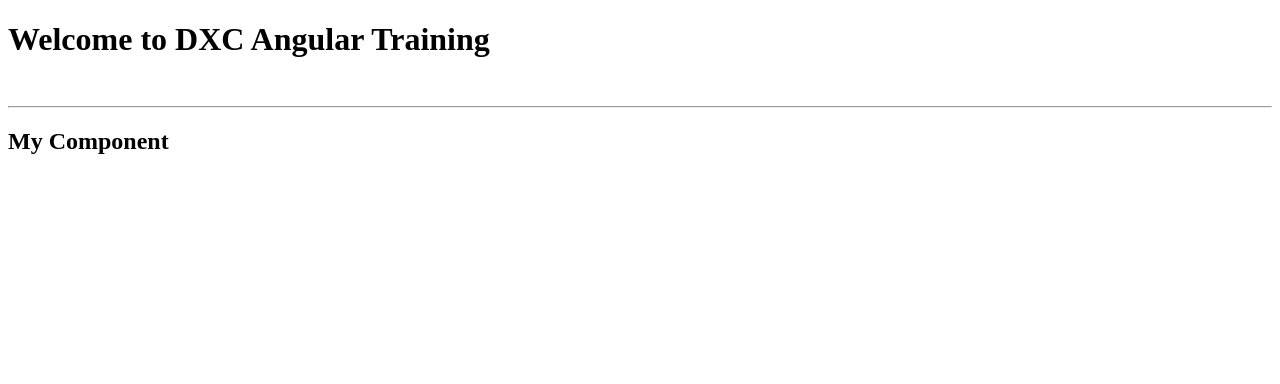
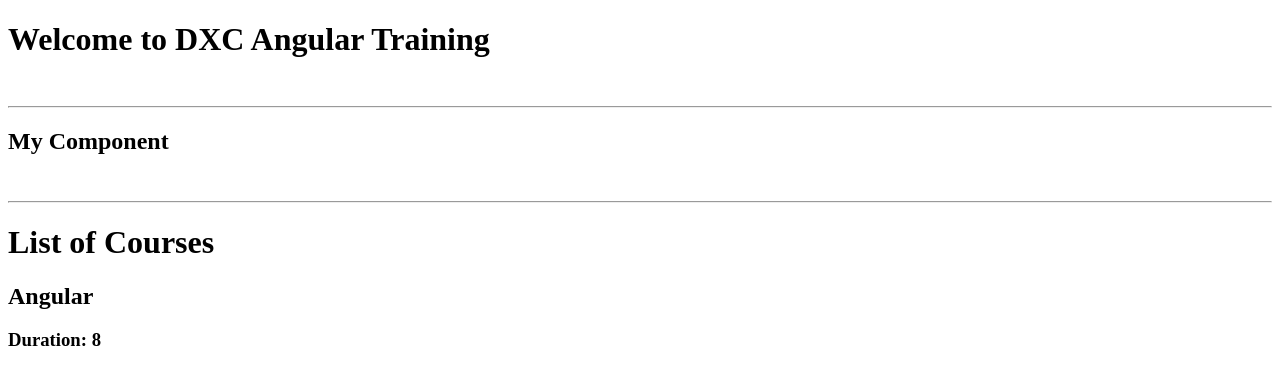
Before and after one commit to codewithz/dxc-angular-app-eb, an Angular app: page / in a window 1280 px wide. Shown: the top 384 px of the page. Built offline with nearby package versions, Linux system fonts and the light colour scheme.

Commit message:
Templates- Iterpolation

```diff
--- a/src/app/app.component.html
+++ b/src/app/app.component.html
@@ -3,3 +3,6 @@
 <br />
 <hr />
 <my-component></my-component>
+<br />
+<hr />
+<app-course></app-course>
--- a/src/app/course/course.component.html
+++ b/src/app/course/course.component.html
@@ -1 +1,3 @@
-<p>course works!</p>
+<h1>{{ title }}</h1>
+<h2>{{ name }}</h2>
+<h3>Duration: {{ duration }}</h3>
--- a/src/app/course/course.component.ts
+++ b/src/app/course/course.component.ts
@@ -7,6 +7,10 @@
 })
 export class CourseComponent implements OnInit {
 
+  title = "List of Courses";
+  name = "Angular";
+  duration = 8;
+
   constructor() { }
 
   ngOnInit(): void {
```
